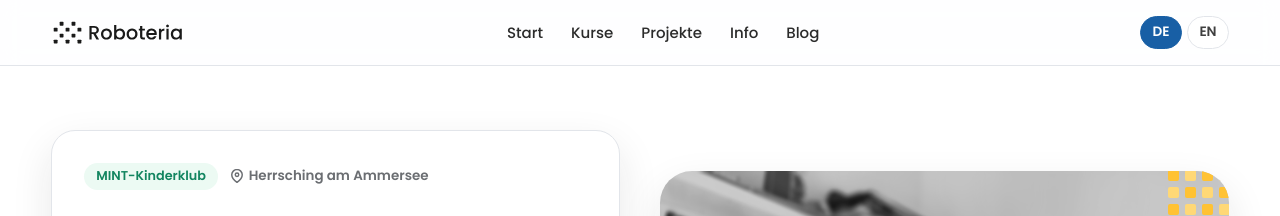
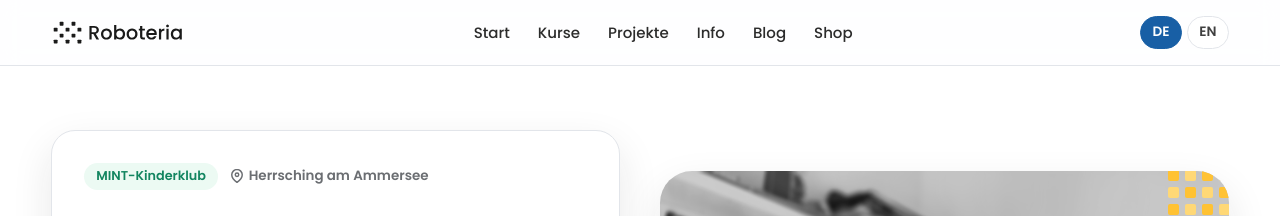
Before and after one commit to proxor/roboteria, a Jekyll site: the page built from index.md, in a window 1280 px wide. Shown: the top 216 px of the page. Built offline with Jekyll 4.4.1, drawn with Linux system fonts in a browser that asks for light colours.

```diff
--- a/_layouts/default.html
+++ b/_layouts/default.html
@@ -29,6 +29,8 @@
           <a href="/info/" class="nav-link" data-lang="en">Info</a>
           <a href="/blog/" class="nav-link" data-lang="de">Blog</a>
           <a href="/blog/" class="nav-link" data-lang="en">Blog</a>
+          <a href="https://roboteria.myspreadshop.de/" class="nav-link" data-lang="de">Shop</a>
+          <a href="https://roboteria.myspreadshop.de/" class="nav-link" data-lang="en">Shop</a>
         </nav>
         <div class="lang-toggle" role="group" aria-label="Language">
           <button type="button" class="lang-button" data-lang-switch="de">DE</button>
--- a/index.md
+++ b/index.md
@@ -201,6 +201,15 @@
         <a class="cta" href="https://roboteria.myspreadshop.de/" target="_blank" rel="noreferrer" data-lang="de">Zum Shop</a>
         <a class="cta" href="https://roboteria.myspreadshop.de/" target="_blank" rel="noreferrer" data-lang="en">Visit the shop</a>
       </article>
+      <div class="card" style="display: flex; align-items: center; justify-content: center; overflow: hidden;">
+        <img src="/assets/img/tshirt-ferien.png" alt="T-Shirt Ferienprogram­mierung" style="width: 100%; height: 100%; object-fit: cover;">
+      </div>
+      <div class="card" style="display: flex; align-items: center; justify-content: center; overflow: hidden;">
+        <img src="/assets/img/bag-ferien.png" alt="Bag Ferienprogram­mierung" style="width: 100%; height: 100%; object-fit: cover;">
+      </div>
+      <div class="card" style="display: flex; align-items: center; justify-content: center; overflow: hidden;">
+        <img src="/assets/img/lunchbox-roboteria.png" alt="Lunchbox Roboteria" style="width: 100%; height: 100%; object-fit: cover;">
+      </div>
     </div>
   </div>
 </section>
```
Also changed, not shown: assets/img/bag-ferien.png (added), assets/img/lunchbox-roboteria.png (added), assets/img/tshirt-ferien.png (added).
